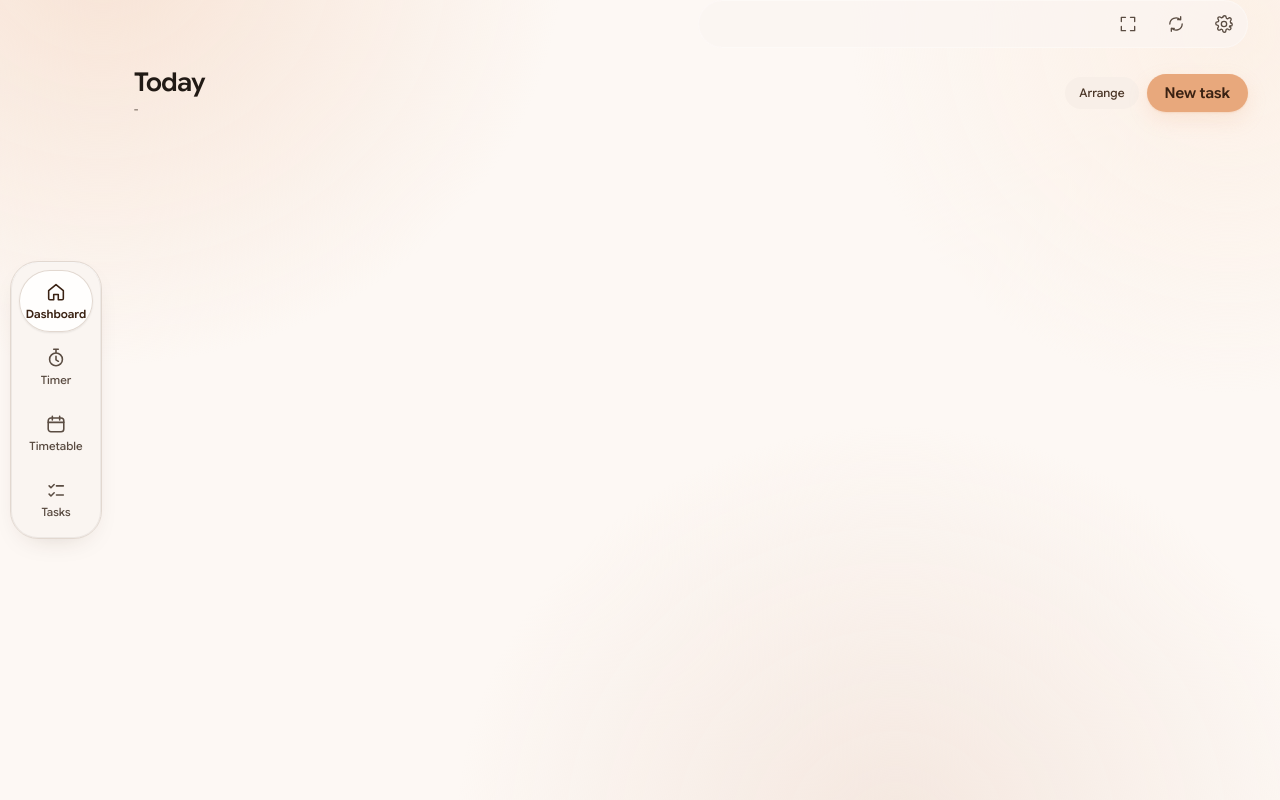
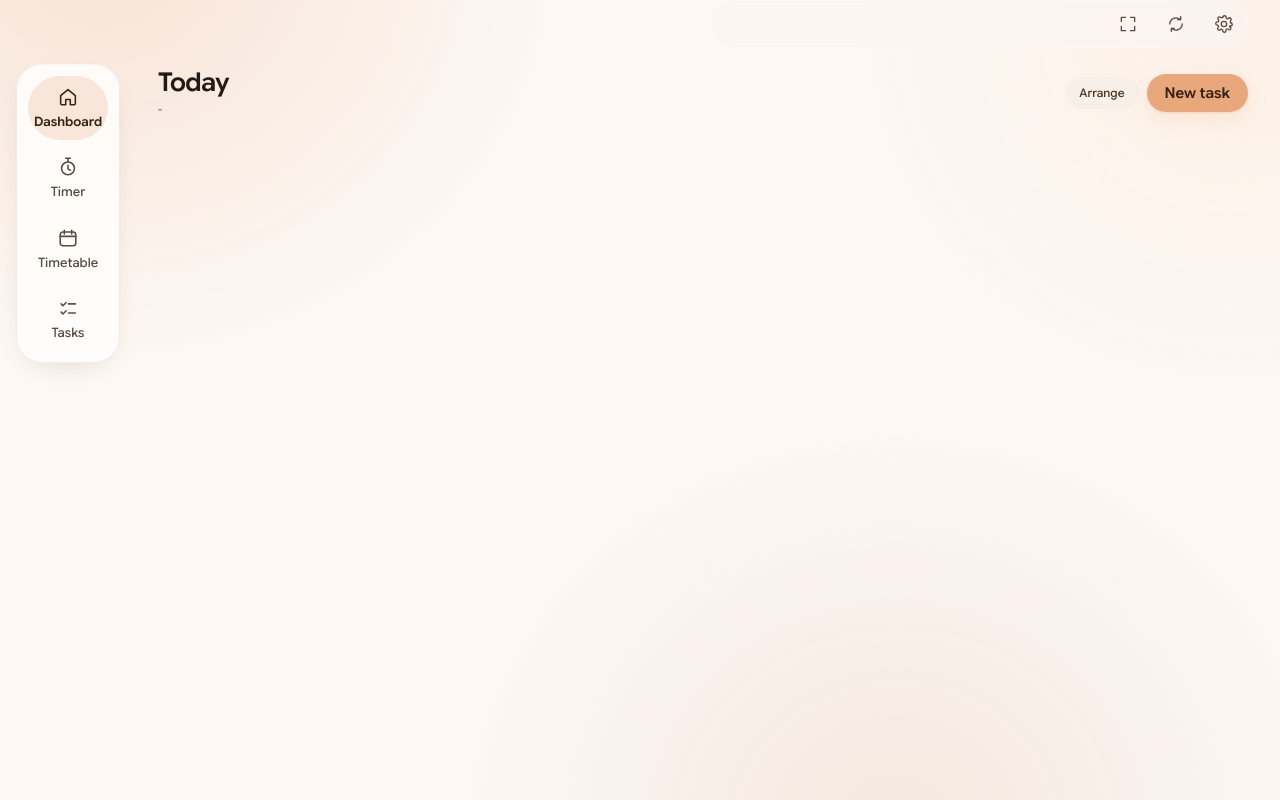
Before and after one commit to itsnautill/flip, a website: page flip/ui/index.html in a window 1280 px wide. Drawn offline with Linux system fonts and the light colour scheme.

Commit message:
3. A wider, top-aligned rail with room for two-line labels
104px wide, pinned 16px under the header so it starts level with the page
title, 12px padding and a 6px gap. The active item is a full-width tonal pill
with a 600 label instead of a small circle, and the layout reserves the rail
plus a 16px gap on both sides.

```diff
--- a/flip/ui/refine.css
+++ b/flip/ui/refine.css
@@ -73,3 +73,72 @@ html[data-m3="on"] .view {
 html[data-m3="on"] .view > * {
   max-width: var(--content-max);
 }
+
+/* =============================================================== 3. rail */
+
+html[data-m3="on"] {
+  --rail-width: 104px;
+  --rail-inset: 16px;
+  --rail-gap: 16px;
+}
+
+@media (min-width: 840px) {
+  /* Top aligned with the page title, not floating in the middle of nowhere. */
+  html[data-m3="on"] #tabs {
+    left: var(--rail-inset);
+    top: calc(var(--bar-height) + 16px);
+    bottom: auto;
+    transform: none;
+    width: var(--rail-width);
+    height: auto;
+    max-height: calc(100vh - var(--bar-height) - 32px);
+    padding: 12px;
+    gap: 6px;
+    border: 0 !important;
+    border-radius: 26px;
+    background: color-mix(in srgb, var(--surface-container-lowest) 84%, transparent) !important;
+    box-shadow: inset 0 1px 0 var(--glass-edge),
+      inset 0 0 0 1px color-mix(in srgb, var(--on-surface) 7%, transparent),
+      var(--glass-shadow) !important;
+  }
+
+  html[data-m3="on"] .tab {
+    flex-direction: column;
+    gap: 6px;
+    width: 100%;
+    padding: 10px 6px;
+    border-radius: 20px;
+    justify-content: center;
+  }
+
+  html[data-m3="on"] .tab-icon {
+    width: 22px;
+    height: 22px;
+  }
+
+  html[data-m3="on"] .tab-label {
+    font-size: 13px;
+    line-height: 1.25;
+    white-space: normal;
+    text-align: center;
+    overflow-wrap: break-word;
+    hyphens: none;
+  }
+
+  html[data-m3="on"] .tab.active {
+    background: var(--primary-container) !important;
+    color: var(--on-primary-container);
+    font-weight: 600;
+    box-shadow: none !important;
+  }
+
+  /* Reserve the rail column plus the gap on both sides. */
+  html[data-m3="on"] #chrome,
+  html[data-m3="on"] #app {
+    margin-left: calc(var(--rail-inset) + var(--rail-width) + var(--rail-gap));
+  }
+
+  html[data-m3="on"] #chrome {
+    padding-left: var(--page-gutter);
+  }
+}
--- a/flip/ui/tokens.css
+++ b/flip/ui/tokens.css
@@ -203,7 +203,7 @@
   --glass-blur: 16px;
 
   /* ------------------------------------------------------------ layout */
-  --rail-width: 92px;
+  --rail-width: 104px;
   --bar-height: 48px;
   --page-gutter: 32px;
   --content-max: 1400px;
```
